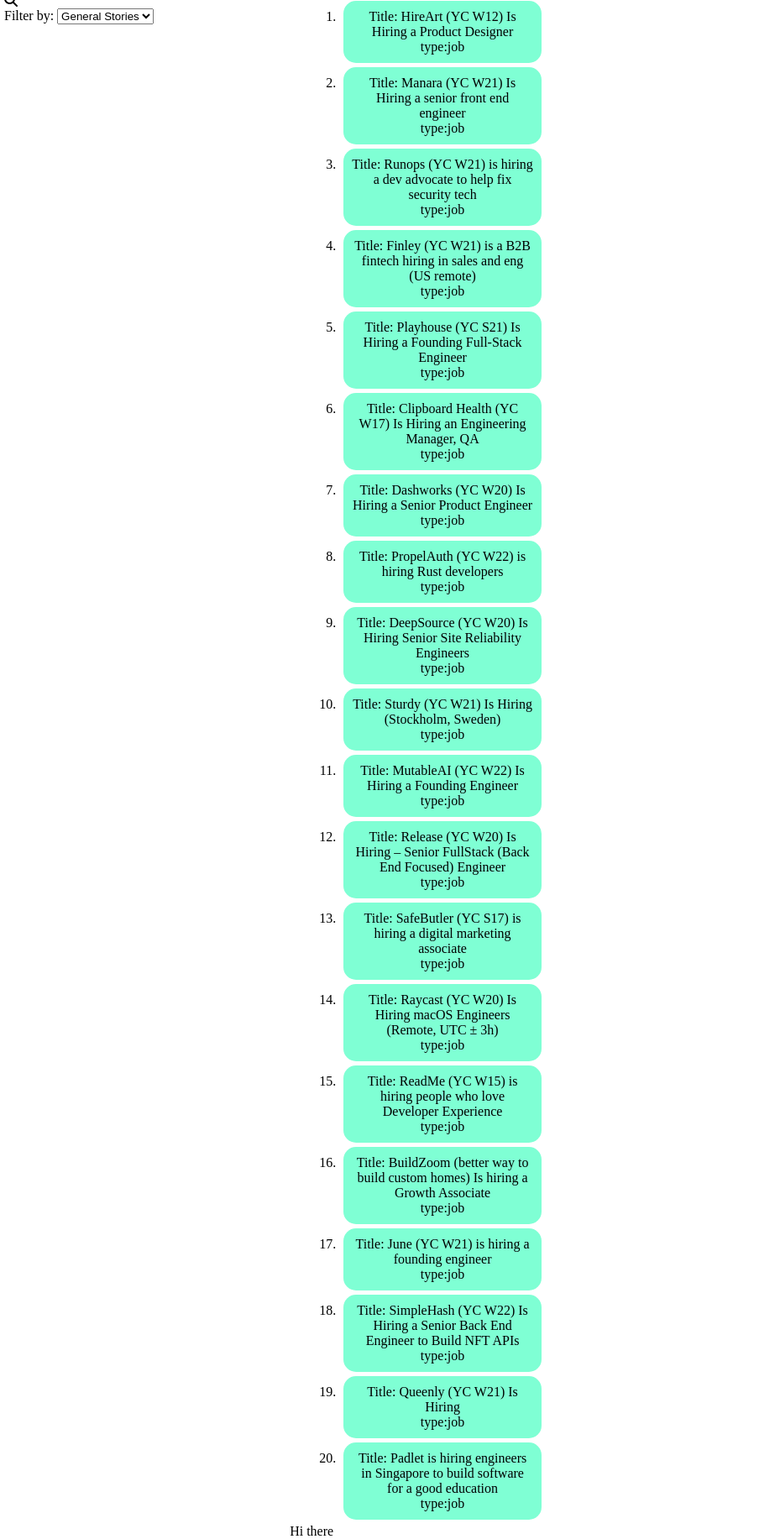
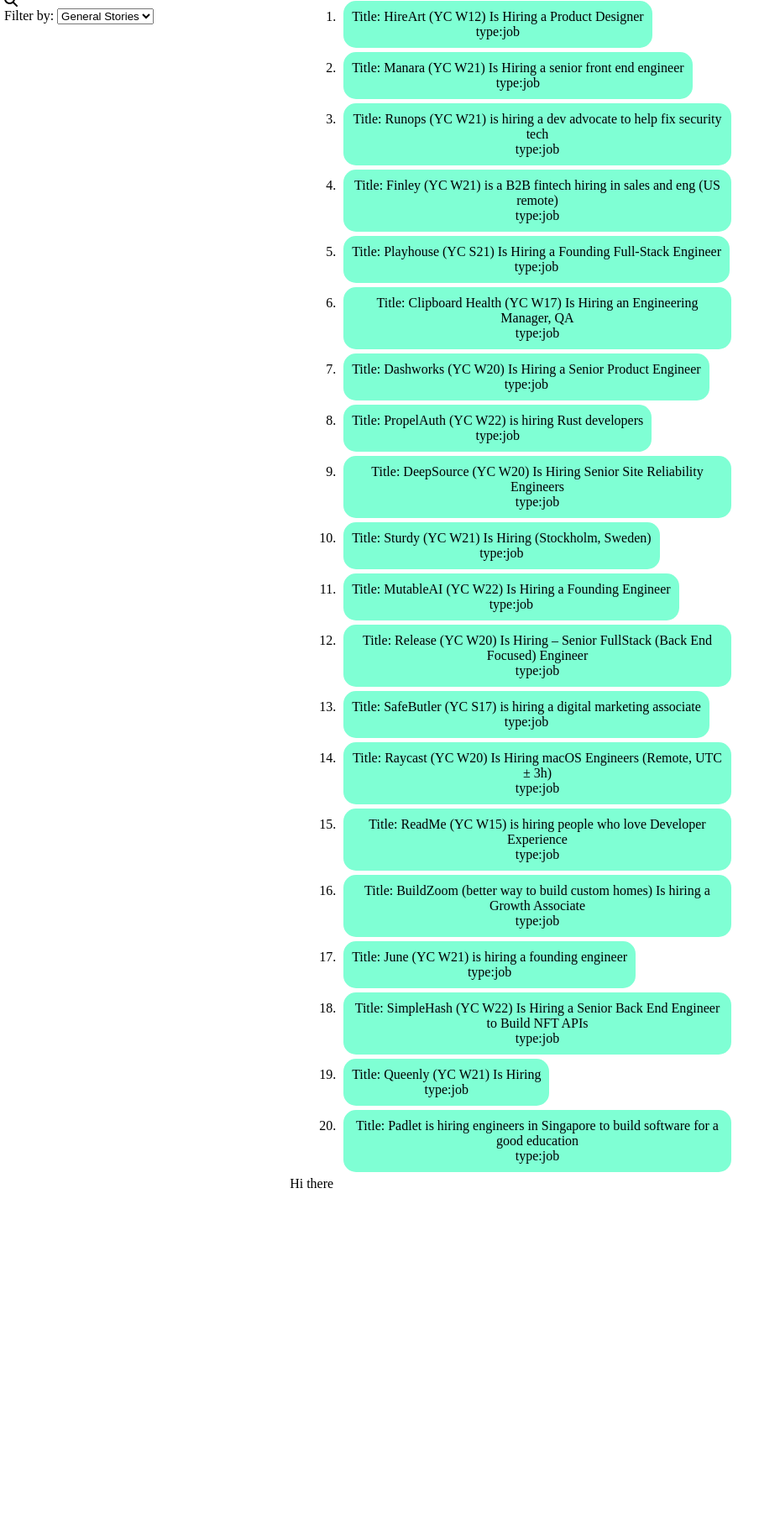
Before and after one commit to Zedtek-me/HackerNews, a Django app: page / in a window 1280 px wide. Shown: the part 32-1865 px from the top of the page at 84% size, without its empty margins (0-929 px from the left). After the commit the page ends 1447 px from the top, so only its background shows below. Run offline with Django 4.2, Linux system fonts and the light colour scheme; data comes from the database, SQL or seed files in the repository; some libraries are stand-ins or nearby versions.

Commit message:
progress

```diff
--- a/H_News_App/static/css/style.css
+++ b/H_News_App/static/css/style.css
@@ -93,7 +93,7 @@
 
 .latest-news{
     background-color: aquamarine;
-    width:50%;
+    width:fit-content;
     height: 50%;
     padding:10px;
     margin: 5px;
--- a/H_News_App/static/js/index.js
+++ b/H_News_App/static/js/index.js
@@ -3,7 +3,9 @@
 const filterFunction= ()=>{
     // get the needed element from frontend, including the filter icon; and other one to update the data with
     let filterSelection = document.querySelectorAll("#filter")
-    let [parentDiv,newsTitle, newsStory, newsType] = [document.querySelector('.latest-news'),document.querySelector('.news-title'), document.querySelector('.news-story'), document.querySelector('.news-type')]
+    var [parentDiv,newsTitle, newsStory, newsType] = [document.querySelectorAll('.latest-news'), document.querySelectorAll('.news-title'), document.querySelectorAll('.news-story'), document.querySelectorAll('.news-type')]
+    console.log(newsTitle[0])
+    // loop through the filter icons to get both mobile and large screen, for their values
     for (let elem of filterSelection){
         elem.addEventListener('change', (e)=>{
         filteredBy=e.target.value
@@ -17,13 +19,16 @@
         }).then((response)=>{return response.json()})
           .then(
             (data)=>{
-            for (let info of data){
-                newsTitle.innerHTML= info.title
-                newsStory.innerHTML= info.text
-                newsType.innerHTML= info.type
-                parentDiv.appendChild(newsTitle);
-                parentDiv.appendChild(newsStory)
-                parentDiv.appendChild(newsType)
+                console.log(data[0].fields.title)
+            // loop through the returned data, and update DOM accordingly
+            for (let info=0; info<data.length;info++){
+                newsTitle[info].innerHTML= data[info].fields.title
+                newsStory[info].innerHTML= data[info].fields.text
+                newsType[info].innerHTML= data[info].fields.type
+                parentDiv[info]+=`${newsTitle}\n
+                ${newsStory}\n
+                ${newsType}\n
+                `
             }
         })
     })}//for loop ends here
--- a/H_News_App/templates/index.html
+++ b/H_News_App/templates/index.html
@@ -7,7 +7,7 @@
                 {%for item in data%}
                     <li id="list">
                         <div class="latest-news">
-                            <div class="news-title">Title: {{item.title}}</div>
+                            <p class="news-title">Title: {{item.title}}</p>
                             <p class="news-story">{%if item.text%}Story:{{item.text}}{%endif%}</p>
                             <p class="news-type">type:{{item.type}}</p>
                         </div>
```
